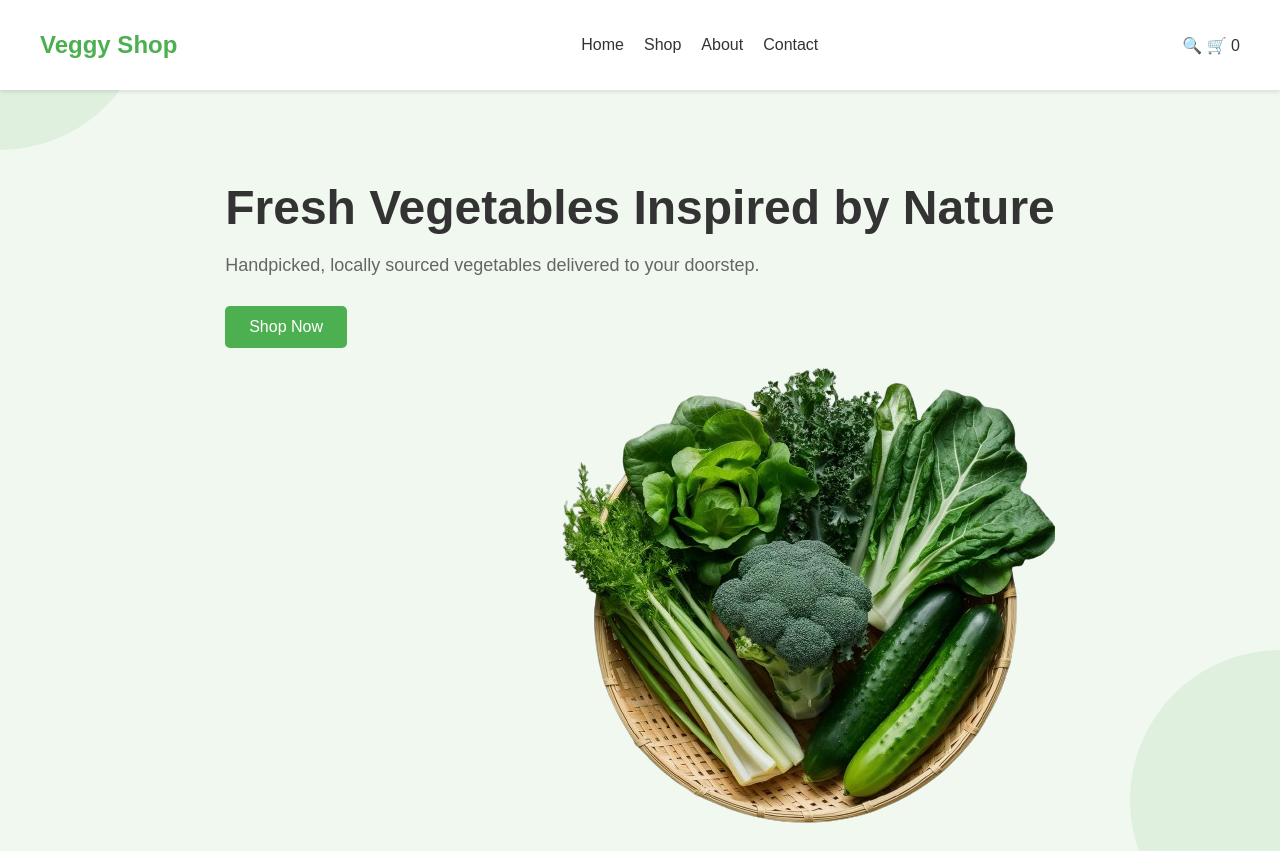
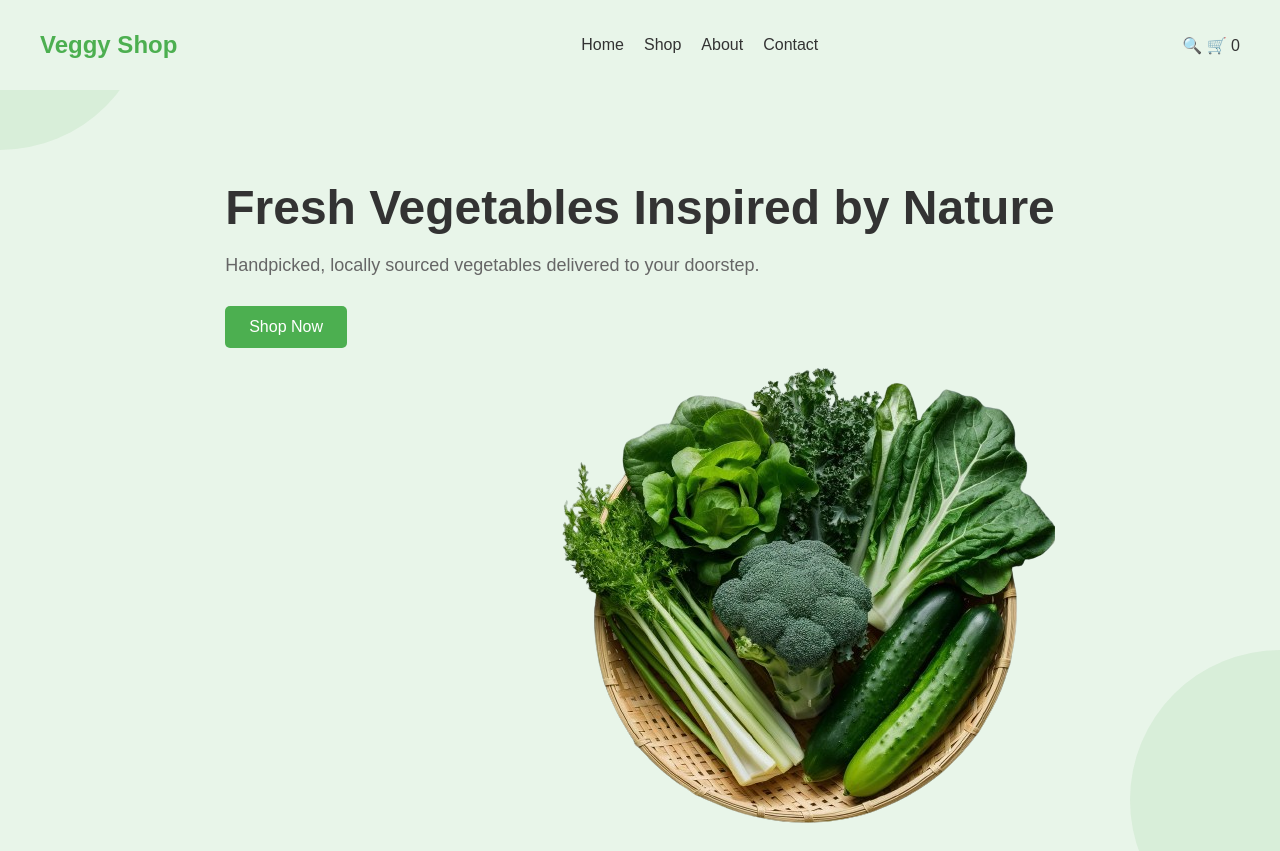
Before and after one commit to snehhens/veggie-trial, a plain HTML site: page index.html in a window 1280 px wide. Shown: the top 851 px of the page. Drawn offline with Linux system fonts and the light colour scheme.

Commit message:
Update styles.css

```diff
--- a/styles.css
+++ b/styles.css
@@ -10,8 +10,7 @@ body {
     font-family: Arial, sans-serif;
     margin: 0;
     padding: 0;
-    background-color: var(--background-color);
-    color: var(--text-color);
+    background-color: var(--light-green);
 }
 
 .container {
@@ -22,8 +21,8 @@ body {
 
 /* Header styles */
 header {
-    background-color: white;
-    box-shadow: 0 2px 4px rgba(0,0,0,0.1);
+    background-color: var(--light-green);
+    box-shadow: none;
 }
 
 nav {
@@ -78,6 +77,7 @@ nav {
 
 h1 {
     font-size: 48px;
+    color: var(--text-color);
     margin-bottom: 20px;
 }
 
```
